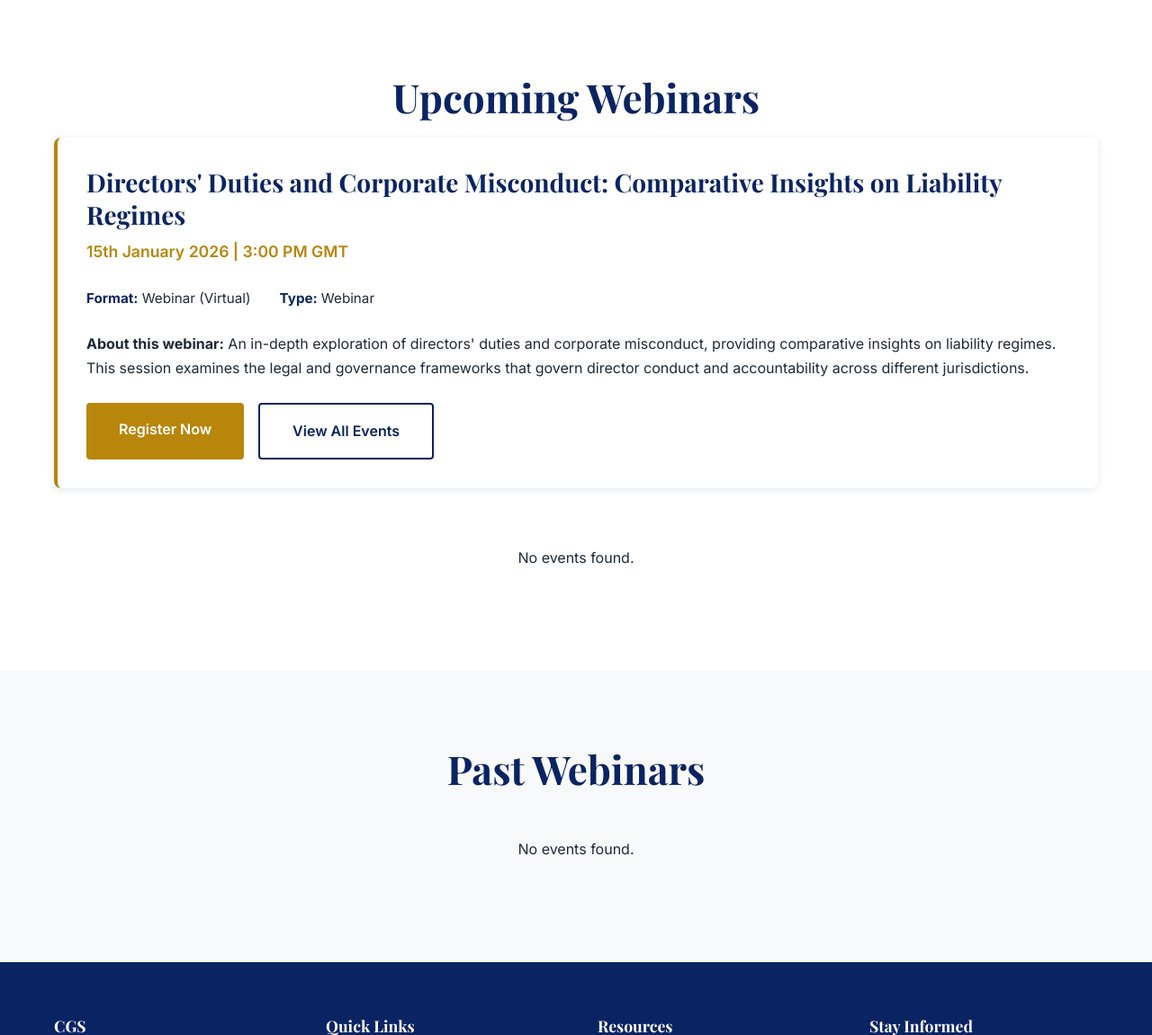
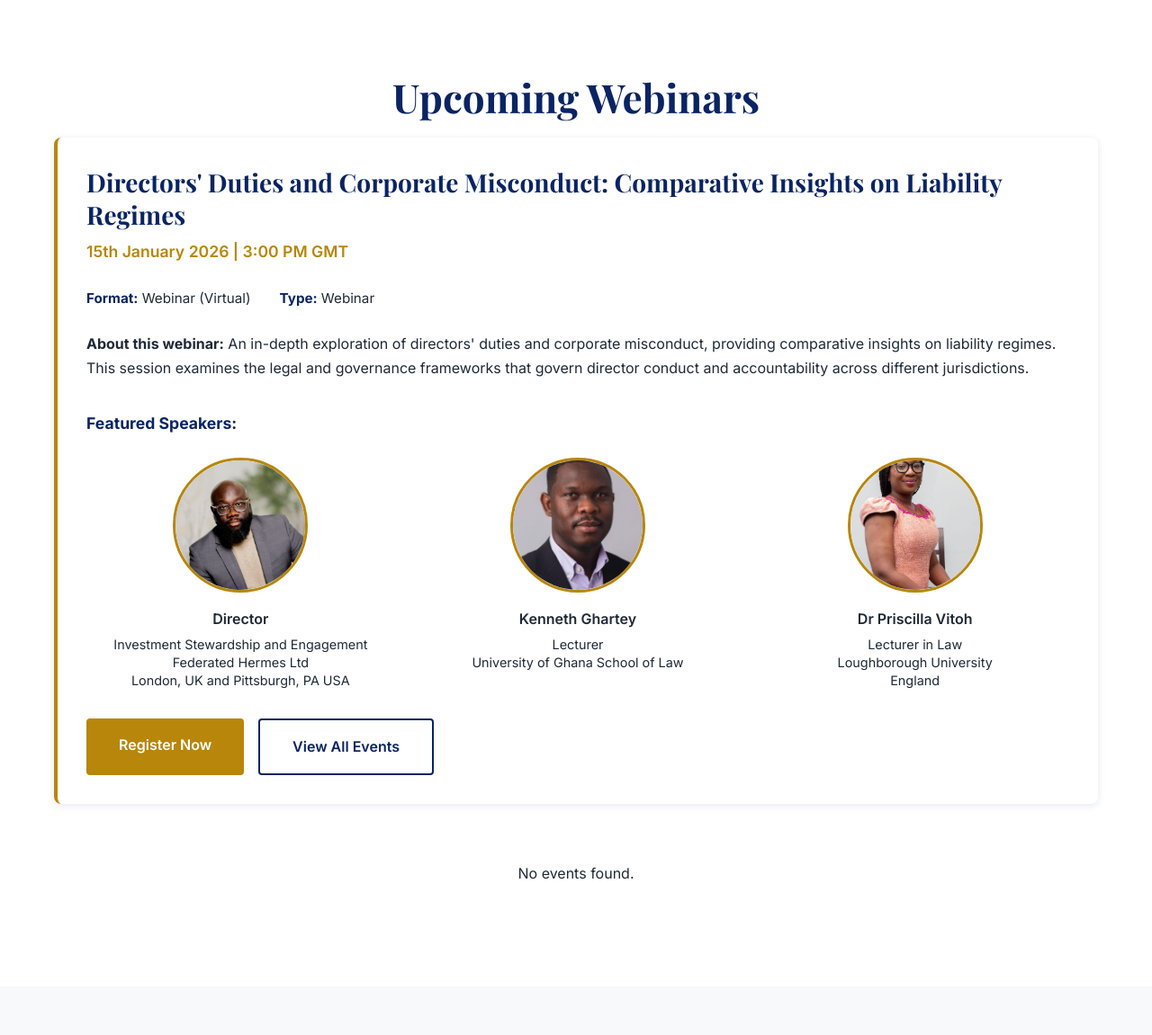
Before and after one commit to sukatu/cgs, a PHP site: page /webinar-diary.html in a window 1280 px wide. Shown: the part 980-2131 px from the top of the page at 90% size. Run offline with PHP 8.4, Linux system fonts and the light colour scheme; data that the repository does not hold is empty.

```diff
--- a/styles.css
+++ b/styles.css
@@ -1482,6 +1482,17 @@ h1, h2, h3, h4, h5, h6 {
         gap: 3rem;
     }
 
+    /* Responsive speakers grid */
+    .event-speakers div[style*="grid-template-columns"] {
+        grid-template-columns: 1fr !important;
+        gap: 2rem !important;
+    }
+
+    .event-speakers img {
+        width: 120px !important;
+        height: 120px !important;
+    }
+
     .partner-text {
         text-align: center;
     }
--- a/webinar-diary.html
+++ b/webinar-diary.html
@@ -101,6 +101,35 @@
                     </div>
                     <div class="event-description">
                         <strong>About this webinar:</strong> An in-depth exploration of directors' duties and corporate misconduct, providing comparative insights on liability regimes. This session examines the legal and governance frameworks that govern director conduct and accountability across different jurisdictions.
+                    </div>
+                    <div class="event-speakers" style="margin: 2rem 0;">
+                        <strong style="display: block; margin-bottom: 1.5rem; font-size: 1.1rem; color: var(--primary-navy);">Featured Speakers:</strong>
+                        <div style="display: grid; grid-template-columns: repeat(auto-fit, minmax(200px, 1fr)); gap: 2rem; margin-top: 1rem;">
+                            <div style="text-align: center;">
+                                <img src="images/Director, Investment Stewardship and Engagement Federated Hermes Ltd - London, UK and Pittsburgh, PA USA.jpeg"
+                                     alt="Speaker"
+                                     style="width: 150px; height: 150px; border-radius: 50%; object-fit: cover; margin: 0 auto 1rem; display: block; border: 3px solid var(--accent-gold);"
+                                     onerror="this.style.display='none';">
+                                <p style="font-weight: 600; color: var(--text-charcoal); margin-bottom: 0.25rem;">Director</p>
+                                <p style="font-size: 0.9rem; color: var(--text-light); line-height: 1.4;">Investment Stewardship and Engagement<br>Federated Hermes Ltd<br>London, UK and Pittsburgh, PA USA</p>
+                            </div>
+                            <div style="text-align: center;">
+                                <img src="images/Kenneth Ghartey, Lecturer, University of Ghana School of Law..jpeg"
+                                     alt="Kenneth Ghartey"
+                                     style="width: 150px; height: 150px; border-radius: 50%; object-fit: cover; margin: 0 auto 1rem; display: block; border: 3px solid var(--accent-gold);"
+                                     onerror="this.style.display='none';">
+                                <p style="font-weight: 600; color: var(--text-charcoal); margin-bottom: 0.25rem;">Kenneth Ghartey</p>
+                                <p style="font-size: 0.9rem; color: var(--text-light); line-height: 1.4;">Lecturer<br>University of Ghana School of Law</p>
+                            </div>
+                            <div style="text-align: center;">
+                                <img src="images/Lecturer in Law Loughborough University, England Dr Priscilla Vitoh.jpeg"
+                                     alt="Dr Priscilla Vitoh"
+                                     style="width: 150px; height: 150px; border-radius: 50%; object-fit: cover; margin: 0 auto 1rem; display: block; border: 3px solid var(--accent-gold);"
+                                     onerror="this.style.display='none';">
+                                <p style="font-weight: 600; color: var(--text-charcoal); margin-bottom: 0.25rem;">Dr Priscilla Vitoh</p>
+                                <p style="font-size: 0.9rem; color: var(--text-light); line-height: 1.4;">Lecturer in Law<br>Loughborough University<br>England</p>
+                            </div>
+                        </div>
                     </div>
                     <div class="event-actions">
                         <a href="network.php" class="btn btn-primary">Register Now</a>
```
Also changed, not shown: images/Director, Investment Stewardship and Engagement Federated Hermes Ltd - London, UK and Pittsburgh, PA USA.jpeg (added), images/Kenneth Ghartey, Lecturer, University of Ghana School of Law..jpeg (added), images/Lecturer in Law Loughborough University, England Dr Priscilla Vitoh.jpeg (added).
